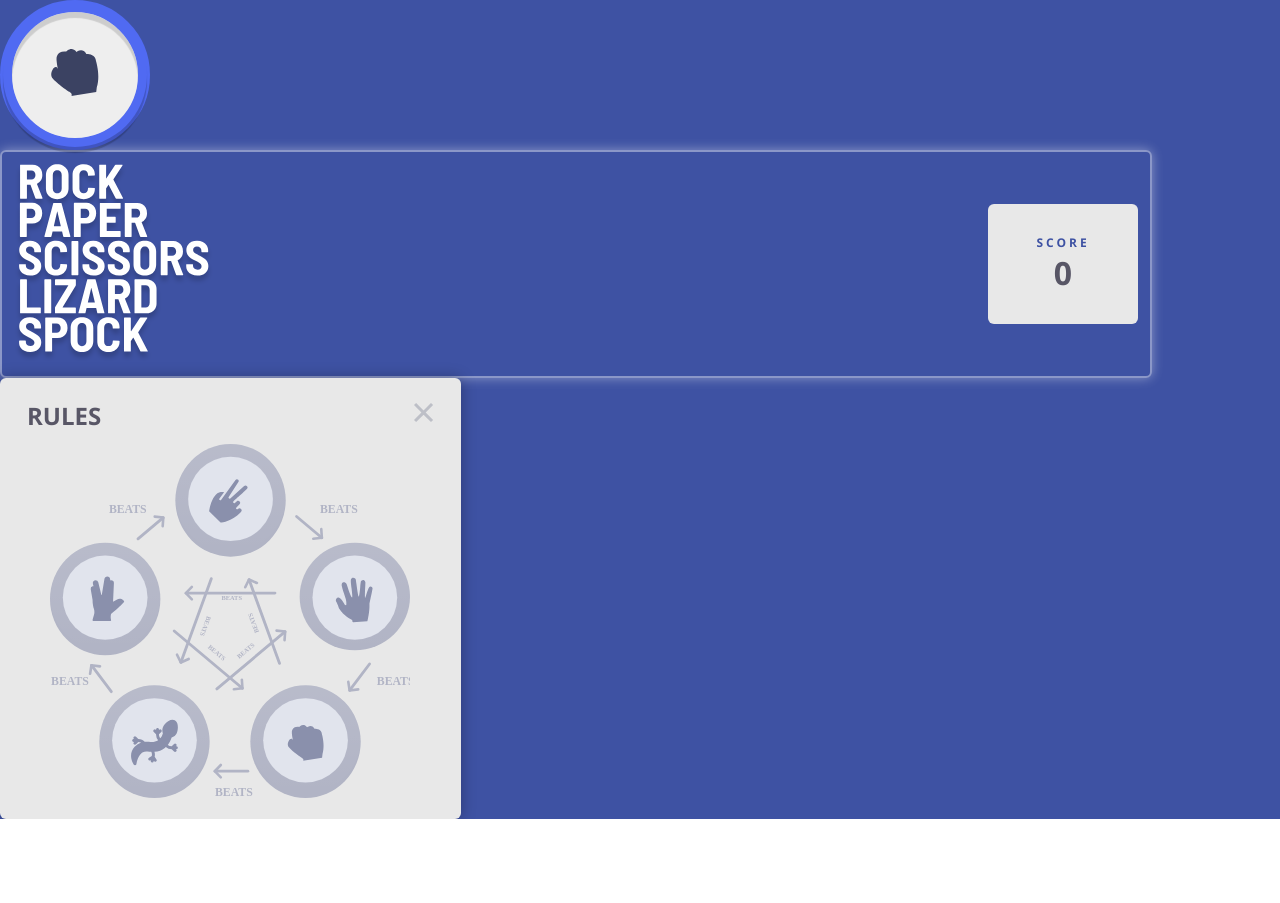
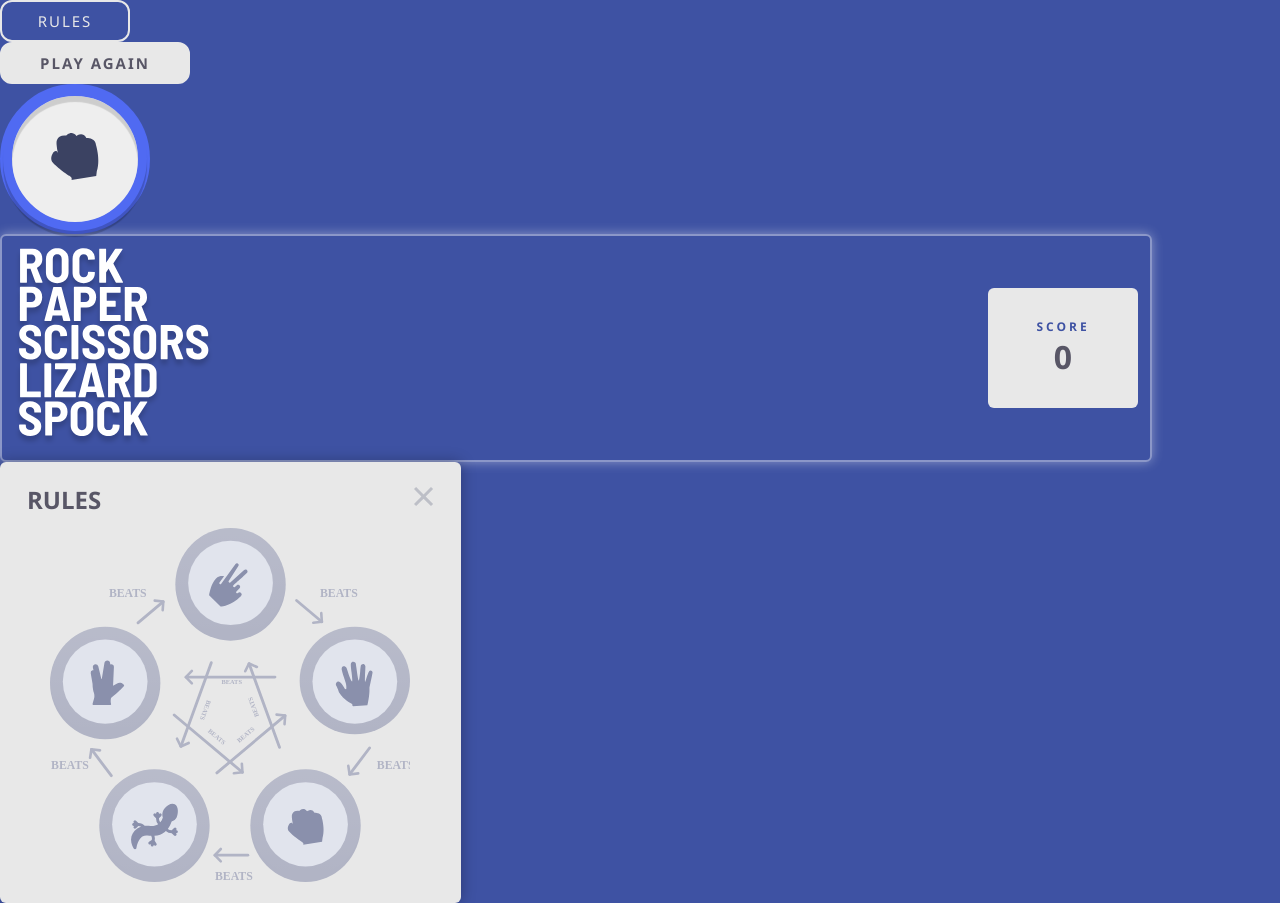
Before and after one commit to WS-Jedp/RockPaperScissorsAndMore, a React app: page / in a window 1280 px wide. Before the commit the page ends 819 px from the top, so only its background shows below. Built offline with nearby package versions, Linux system fonts and the light colour scheme.

Commit message:
feature/button - Button component created with tests

```diff
--- /dev/null
+++ b/src/components/button/index.jsx
@@ -0,0 +1,14 @@
+import React from 'react'
+import { ButtonSecondaryWrapper, ButtonPrimaryWrapper } from './styles'
+
+export const ButtonSecondary = ({title = 'Rules', action = () => {}}) => (
+  <ButtonSecondaryWrapper>
+    {title}
+  </ButtonSecondaryWrapper>
+)
+
+export const ButtonPrimary = ({title = 'Play Again', action = () => {}}) => (
+  <ButtonPrimaryWrapper>
+    {title}
+  </ButtonPrimaryWrapper>
+)
--- /dev/null
+++ b/src/components/button/styles.js
@@ -0,0 +1,51 @@
+import styled from 'styled-components'
+
+export const ButtonSecondaryWrapper = styled.button`
+  display: flex;
+  position: relative;
+  align-items: center;
+  justify-content: center;
+  min-width: 130px;
+  min-height: 42px;
+  border: 2px solid var(--white-color);
+  border-radius: 12px;
+  color: var(--white-color);
+  font-size: 15px;
+  font-weight: 500;
+  letter-spacing: 2px;
+  background-color: transparent;
+  text-transform: uppercase;
+  cursor: pointer;
+  transition: 0.3s ease-in-out;
+
+  &:hover {
+    box-shadow: 0 0 12px 3px rgba(255,255,255, .3)
+  }
+
+
+`
+
+export const ButtonPrimaryWrapper = styled.button`
+  display: flex;
+  position: relative;
+  align-items: center;
+  justify-content: center;
+  min-width: 190px;
+  min-height: 42px;
+  border: 2px solid var(--white-color);
+  border-radius: 12px;
+  color: var(--black-color);
+  font-size: 15px;
+  font-weight: 700;
+  letter-spacing: 2px;
+  background-color: var(--white-color);
+  text-transform: uppercase;
+  cursor: pointer;
+  transition: 0.3s ease-in-out;
+
+  &:hover {
+    box-shadow: 0 0 12px 3px rgba(255,255,255, .3)
+  }
+
+
+`
--- a/src/pages/home/index.jsx
+++ b/src/pages/home/index.jsx
@@ -6,9 +6,12 @@
 import { Rules } from '../../components/rules'
 import { Header } from '../../components/header'
 import { Option } from '../../components/option'
+import { ButtonSecondary, ButtonPrimary } from '../../components/button'
 
 export const Home = () => (
   <WrapperHome>
+    <ButtonSecondary title="Rules" />
+    <ButtonPrimary title="Play Again" />
     <Option option="rock" color="blue" />
     <Header />
     <Rules title="Rules" img={ImageRules} />
```
Also changed, not shown: 2 other files (tests, documents, lock files or other folders).
